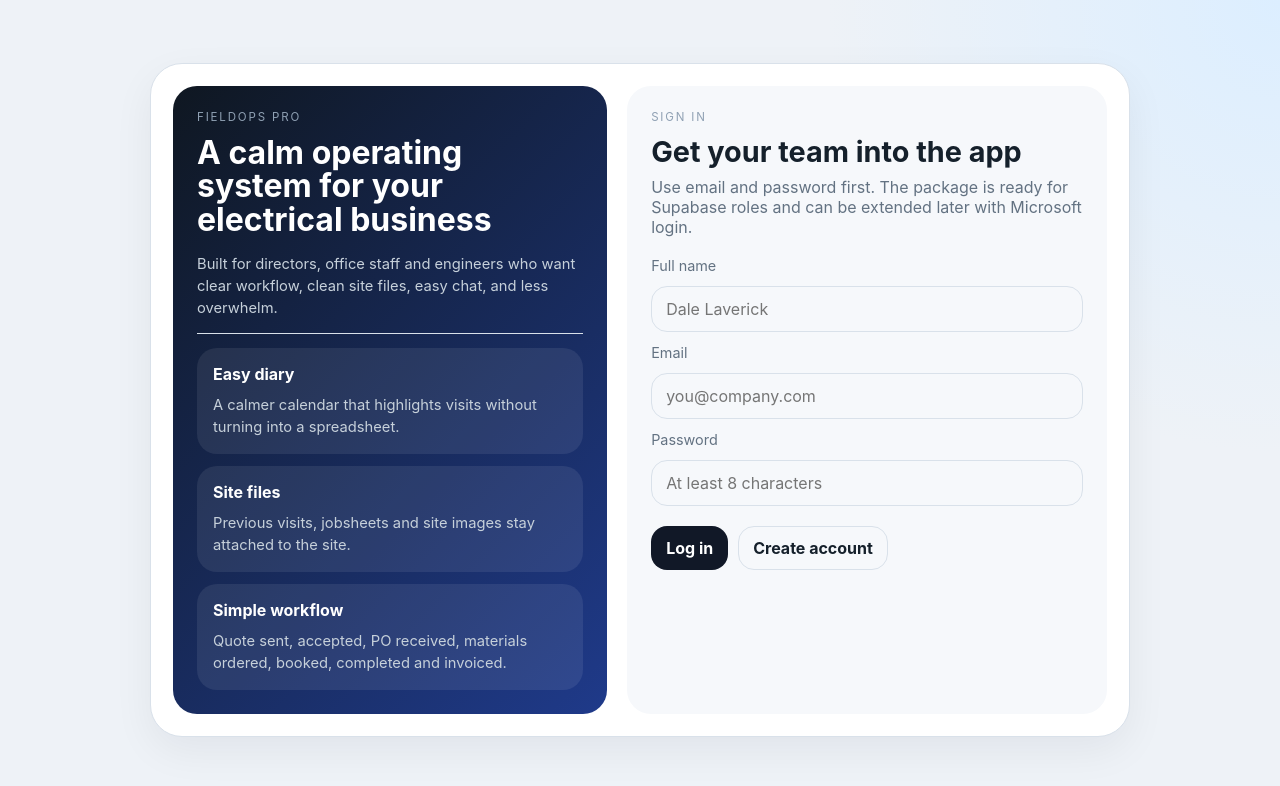
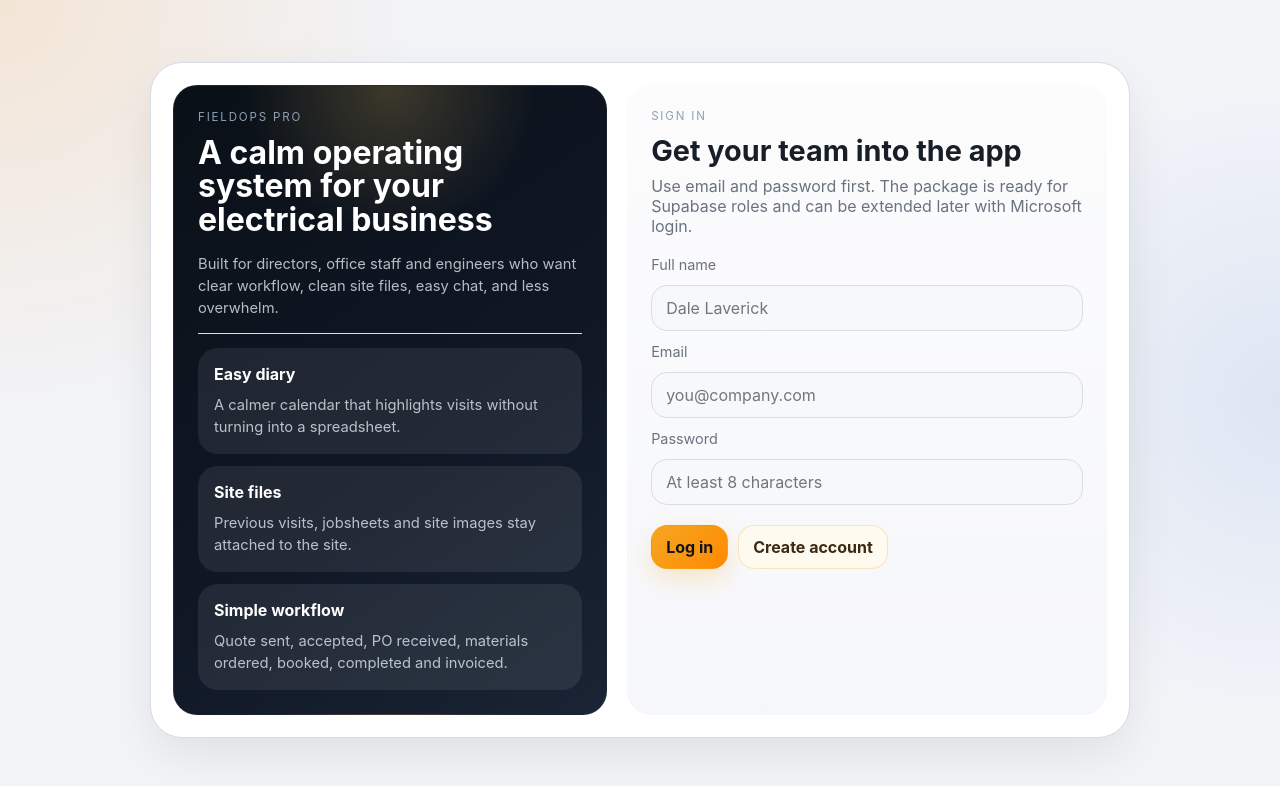
Before and after one commit to laverickdale/lavelecapp-clean, a Next.js app: page /login in a window 1280 px wide. Shown: the top 786 px of the page. Built offline with nearby package versions, Linux system fonts and the light colour scheme.

Commit message:
Refactor CSS variables and improve component styles
Updated color variables and gradients for various components in the CSS file. Enhanced styling for buttons, backgrounds, and sidebar elements.

```diff
--- a/app/globals.css
+++ b/app/globals.css
@@ -1,27 +1,32 @@
 :root {
-  --bg: #eef2f7;
+  --bg: #f2f4f8;
   --panel: #ffffff;
-  --panel-soft: #f6f8fb;
-  --border: #d9e1ea;
-  --text: #15202b;
-  --muted: #637282;
-  --dark: #0f1721;
-  --dark-muted: #c6d0da;
+  --panel-soft: #f7f8fb;
+  --border: #d8dde6;
+  --text: #171e28;
+  --muted: #6a7280;
+  --dark: #070d13;
+  --dark-muted: #c6ced9;
   --primary: #111827;
-  --primary-soft: #1f2937;
-  --blue-bg: #e5f2ff;
-  --blue-text: #1363b9;
-  --green-bg: #e7f8ef;
-  --green-text: #18794e;
-  --amber-bg: #fff5df;
-  --amber-text: #9a6700;
+  --primary-soft: #1a2230;
+  --blue-bg: #e7f1ff;
+  --blue-text: #2f67c7;
+  --green-bg: #e8f9ef;
+  --green-text: #1f8f55;
+  --amber-bg: #fff1d9;
+  --amber-text: #b56a00;
   --red-bg: #ffe9ec;
-  --red-text: #b42335;
-  --purple-bg: #f0e9ff;
-  --purple-text: #6941c6;
-  --shadow: 0 14px 40px rgba(15, 23, 33, 0.06);
+  --red-text: #c2364f;
+  --purple-bg: #f1ebff;
+  --purple-text: #7a57d1;
+  --shadow: 0 18px 48px rgba(7, 13, 19, 0.08);
   --radius: 24px;
+  --brand-amber: #f5a623;
+  --brand-orange: #ff8a00;
+  --brand-gold: #ffd36a;
+  --brand-ink: #0a1017;
 }
+
 
 * {
   box-sizing: border-box;
@@ -75,7 +80,7 @@
 }
 
 .sidebar {
-  background: var(--dark);
+  background: radial-gradient(circle at top, rgba(245,166,35,0.10), transparent 26%), linear-gradient(180deg, #081018 0%, #0b121b 48%, #0a1017 100%);
   color: #fff;
   border-radius: 28px;
   padding: 22px;
@@ -96,14 +101,12 @@
   font-size: 1.35rem;
 }
 
-.brand-mark {
-  width: 48px;
-  height: 48px;
-  border-radius: 16px;
-  display: grid;
-  place-items: center;
-  font-size: 1.2rem;
-  background: rgba(255, 255, 255, 0.12);
+.brand-logo {
+  width: 68px;
+  height: 68px;
+  border-radius: 999px;
+  object-fit: cover;
+  box-shadow: 0 0 0 1px rgba(255,255,255,0.08), 0 0 24px rgba(245,166,35,0.22);
 }
 
 .eyebrow {
@@ -111,6 +114,16 @@
   text-transform: uppercase;
   letter-spacing: 0.16em;
   color: #8fa0b3;
+}
+
+.accent-eyebrow {
+  color: var(--brand-gold);
+}
+
+.brand-subtitle {
+  margin-top: 6px;
+  color: rgba(255,255,255,0.72);
+  font-size: 0.9rem;
 }
 
 .sidebar-info,
@@ -128,7 +141,8 @@
 }
 
 .gradient-card {
-  background: linear-gradient(135deg, #3b82f6, #7c3aed);
+  background: radial-gradient(circle at top left, rgba(255,211,106,0.35), transparent 24%), linear-gradient(135deg, #1b2636, #111827 60%, #171028);
+  border: 1px solid rgba(255,255,255,0.08);
 }
 
 .muted-on-dark {
@@ -155,9 +169,10 @@
 }
 
 .nav-item.active {
-  background: #fff;
+  background: linear-gradient(135deg, #fff7ea, #ffffff);
   color: var(--dark);
   font-weight: 700;
+  box-shadow: inset 0 0 0 1px rgba(245,166,35,0.28);
 }
 
 .content-shell {
@@ -380,14 +395,15 @@
 }
 
 .primary-button {
-  background: var(--primary);
-  color: white;
+  background: linear-gradient(135deg, var(--brand-amber), var(--brand-orange));
+  color: #10151d;
+  box-shadow: 0 10px 24px rgba(245,166,35,0.24);
 }
 
 .secondary-button {
-  background: var(--panel-soft);
-  color: var(--text);
-  border-color: var(--border);
+  background: #fffaf0;
+  color: #3c2a12;
+  border-color: rgba(245,166,35,0.28);
 }
 
 .ghost-button {
@@ -417,7 +433,7 @@
 }
 
 .selectable-card.active {
-  background: var(--dark);
+  background: radial-gradient(circle at top, rgba(245,166,35,0.10), transparent 26%), linear-gradient(180deg, #081018 0%, #0b121b 48%, #0a1017 100%);
   color: white;
   border-color: var(--dark);
 }
@@ -493,7 +509,7 @@
   display: grid;
   place-items: center;
   padding: 24px;
-  background: radial-gradient(circle at top right, #dceeff, transparent 30%), var(--bg);
+  background: radial-gradient(circle at top left, rgba(255,138,0,0.14), transparent 28%), radial-gradient(circle at right, rgba(47,103,199,0.10), transparent 24%), var(--bg);
 }
 
 .auth-card {
@@ -515,12 +531,13 @@
 }
 
 .auth-panel {
-  background: linear-gradient(135deg, #0f1721, #1f3a8a);
+  background: radial-gradient(circle at top, rgba(255,211,106,0.20), transparent 22%), linear-gradient(145deg, #0a1017 0%, #101826 60%, #1a2434 100%);
   color: white;
+  border: 1px solid rgba(255,255,255,0.06);
 }
 
 .auth-form {
-  background: var(--panel-soft);
+  background: linear-gradient(180deg, #fcfcfd, #f6f7fb);
 }
 
 .form-stack {
@@ -621,7 +638,7 @@
   }
 
   .mobile-nav button.active {
-    background: var(--dark);
+    background: radial-gradient(circle at top, rgba(245,166,35,0.10), transparent 26%), linear-gradient(180deg, #081018 0%, #0b121b 48%, #0a1017 100%);
     color: white;
   }
 }
@@ -769,3 +786,95 @@
     background: var(--primary);
   }
 }
+
+
+.content-shell {
+  background: linear-gradient(180deg, #ffffff 0%, #fcfcfd 100%);
+}
+
+.topbar {
+  background: linear-gradient(180deg, rgba(255,255,255,0.98), rgba(255,255,255,0.94));
+}
+
+.section-head h3,
+.topbar h2,
+.brand-card h1 {
+  letter-spacing: -0.03em;
+}
+
+.brand-card h1 {
+  font-size: 1.4rem;
+}
+
+.sidebar-info,
+.role-panel {
+  background: linear-gradient(180deg, rgba(255,255,255,0.06), rgba(255,255,255,0.03));
+  border: 1px solid rgba(255,255,255,0.08);
+}
+
+.muted-on-dark {
+  color: rgba(230,236,243,0.78);
+}
+
+.card,
+.folder-card,
+.selectable-card,
+.item-card {
+  box-shadow: 0 12px 34px rgba(7, 13, 19, 0.05);
+}
+
+.folder-card.active {
+  border-color: rgba(245,166,35,0.55);
+  box-shadow: 0 10px 28px rgba(245,166,35,0.12);
+}
+
+.auth-feature-card {
+  background: linear-gradient(180deg, rgba(255,255,255,0.08), rgba(255,255,255,0.05));
+  border: 1px solid rgba(255,255,255,0.08);
+}
+
+.branded-divider {
+  background: linear-gradient(90deg, rgba(255,211,106,0.28), rgba(255,255,255,0.14), rgba(47,103,199,0.22));
+}
+
+.login-brand-lockup {
+  display: flex;
+  gap: 16px;
+  align-items: center;
+}
+
+.login-brand-logo {
+  width: 78px;
+  height: 78px;
+  border-radius: 999px;
+  object-fit: cover;
+  box-shadow: 0 0 0 1px rgba(255,255,255,0.08), 0 0 30px rgba(255,166,35,0.24);
+}
+
+.login-intro {
+  max-width: 46ch;
+}
+
+.branded-auth-card {
+  border: 1px solid rgba(17,24,39,0.08);
+}
+
+.branded-auth-form .text-input:focus,
+.search-input:focus,
+.text-input:focus,
+.textarea:focus,
+select:focus {
+  border-color: rgba(245,166,35,0.5);
+  box-shadow: 0 0 0 3px rgba(245,166,35,0.12);
+}
+
+.banner {
+  background: rgba(255,138,0,0.10);
+  color: #8a4b00;
+  border: 1px solid rgba(245,166,35,0.20);
+}
+
+.success-banner {
+  background: rgba(31,143,85,0.10);
+  border-color: rgba(31,143,85,0.18);
+}
```
